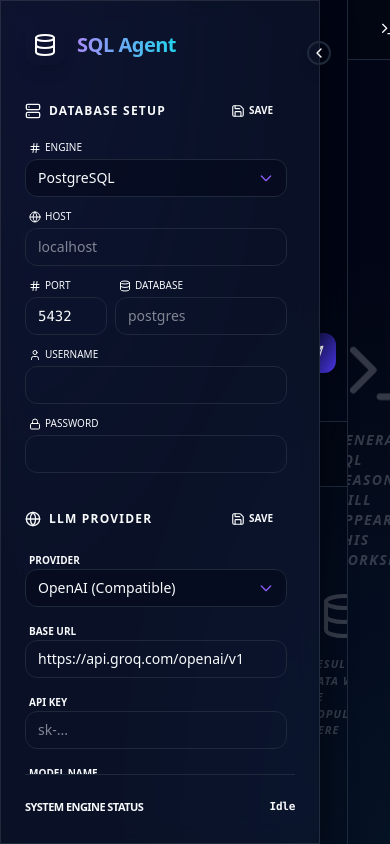
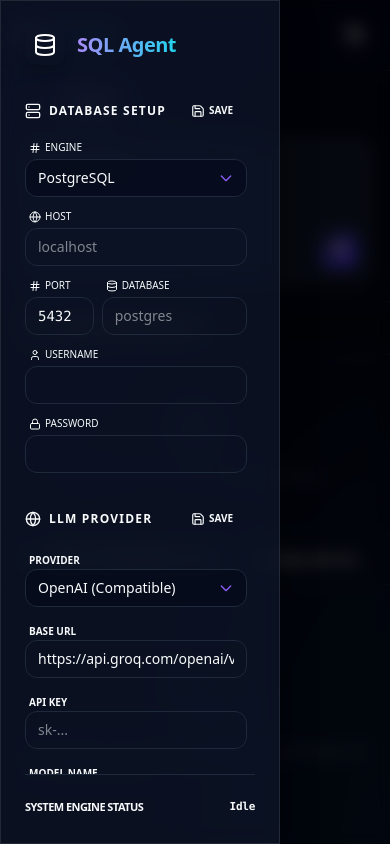
Before and after one commit to varunreddy/Node-SQL-agent, a React (Vite) app in the folder client/: page / in a window 390 px wide. Built offline with nearby package versions, Linux system fonts and the light colour scheme.

Commit message:
Implement mobile compatibility: responsive layout and drawer sidebar

```diff
--- a/client/src/App.tsx
+++ b/client/src/App.tsx
@@ -179,17 +179,40 @@ export default function App() {
   };
 
   return (
-    <div className="flex h-screen bg-background text-foreground overflow-hidden font-sans selection:bg-primary/30">
+    <div className="flex flex-col md:flex-row h-screen bg-background text-foreground overflow-hidden font-sans selection:bg-primary/30 relative">
+      {/* Mobile Header */}
+      <div className="md:hidden flex items-center justify-between p-4 border-b border-border/50 bg-slate-950/80 backdrop-blur-md z-30">
+        <div className="flex items-center space-x-2">
+          <Database className="w-5 h-5 text-primary" />
+          <span className="font-bold text-sm vibrant-text">SQL Agent</span>
+        </div>
+        <button
+          onClick={() => setIsSidebarOpen(!isSidebarOpen)}
+          className="p-2 bg-primary/10 rounded-lg border border-primary/20 text-primary active:scale-95 transition-transform"
+        >
+          <History className="w-5 h-5" />
+        </button>
+      </div>
+
+      {/* Mobile Sidebar Overlay */}
+      {isSidebarOpen && (
+        <div
+          className="md:hidden fixed inset-0 bg-black/60 backdrop-blur-sm z-40 transition-opacity animate-in fade-in duration-300"
+          onClick={() => setIsSidebarOpen(false)}
+        />
+      )}
+
       {/* Sidebar - Configuration */}
       <aside
         className={clsx(
-          "glass border-r flex flex-col transition-all duration-300 ease-in-out z-20 relative",
-          isSidebarOpen ? "w-80 p-6" : "w-16 p-4"
+          "glass border-r flex flex-col transition-all duration-300 ease-in-out z-50",
+          "fixed inset-y-0 left-0 md:relative md:translate-x-0 h-full",
+          isSidebarOpen ? "w-[280px] md:w-80 p-6 translate-x-0" : "-translate-x-full md:translate-x-0 md:w-16 md:p-4"
         )}
       >
         <button
           onClick={() => setIsSidebarOpen(!isSidebarOpen)}
-          className="absolute -right-3 top-10 w-6 h-6 bg-primary rounded-full flex items-center justify-center text-white border-2 border-background shadow-lg hover:scale-110 transition-transform"
+          className="hidden md:flex absolute -right-3 top-10 w-6 h-6 bg-primary rounded-full items-center justify-center text-white border-2 border-background shadow-lg hover:scale-110 transition-transform z-50"
         >
           {isSidebarOpen ? <ChevronLeft className="w-4 h-4" /> : <ChevronRight className="w-4 h-4" />}
         </button>
@@ -403,15 +426,15 @@ export default function App() {
         </div>
       </aside>
 
-      {/* Main Content Area - Split Layout Refactor */}
-      <main className="flex-1 flex flex-row overflow-hidden relative">
+      {/* Main Content Area - Responsive Split */}
+      <main className="flex-1 flex flex-col md:flex-row overflow-hidden relative">
         <div className="absolute top-0 right-0 w-[500px] h-[500px] bg-primary/5 blur-[120px] pointer-events-none rounded-full" />
         <div className="absolute bottom-0 left-0 w-[500px] h-[500px] bg-accent/5 blur-[120px] pointer-events-none rounded-full" />
 
-        {/* Left Column: Prompt & Results (Split vertically 50/50) */}
-        <div className="w-2/5 flex flex-col border-r border-border/50 bg-black/10 backdrop-blur-sm z-10 overflow-hidden">
+        {/* Column 1: Prompt & Results */}
+        <div className="w-full md:w-2/5 flex flex-col border-b md:border-b-0 md:border-r border-border/50 bg-black/10 backdrop-blur-sm z-10 overflow-hidden h-[60%] md:h-full">
           {/* Top: Prompt */}
-          <div className="h-1/2 p-8 flex flex-col space-y-4 border-b border-border/50 overflow-hidden">
+          <div className="h-1/2 p-4 md:p-8 flex flex-col space-y-4 border-b border-border/50 overflow-hidden">
             <div className="flex items-center space-x-3">
               <div className="p-2 bg-primary/10 rounded-lg border border-primary/20">
                 <Terminal className="w-4 h-4 text-primary" />
@@ -422,7 +445,7 @@ export default function App() {
               <textarea
                 value={prompt}
                 onChange={(e) => setPrompt(e.target.value)}
-                className="w-full h-full bg-secondary/10 border border-border/50 rounded-2xl p-6 text-sm resize-none focus:ring-2 focus:ring-primary/30 outline-none transition-all placeholder:text-muted-foreground/30 shadow-2xl glass-card leading-relaxed font-medium"
+                className="w-full h-full bg-secondary/10 border border-border/50 rounded-2xl p-4 md:p-6 text-sm resize-none focus:ring-2 focus:ring-primary/30 outline-none transition-all placeholder:text-muted-foreground/30 shadow-2xl glass-card leading-relaxed font-medium"
                 placeholder="Ask your query..."
               />
               <button
@@ -437,13 +460,13 @@ export default function App() {
 
           {/* Bottom: Analytical Results */}
           <div className="h-1/2 flex flex-col overflow-hidden group">
-            <div className="px-8 py-4 border-b border-border/50 flex items-center space-x-3 bg-black/20">
+            <div className="px-4 md:px-8 py-3 md:py-4 border-b border-border/50 flex items-center space-x-3 bg-black/20">
               <div className="p-1.5 bg-accent/10 rounded-md">
                 <History className="w-4 h-4 text-accent" />
               </div>
               <span className="text-xs font-bold tracking-widest uppercase text-accent">Analytical Results</span>
             </div>
-            <div className="flex-1 overflow-auto p-6 custom-scrollbar bg-black/5">
+            <div className="flex-1 overflow-auto p-4 md:p-6 custom-scrollbar bg-black/5">
               {results ? (
                 <div className="space-y-6 animate-in fade-in slide-in-from-bottom-4 duration-700">
                   {results.summary_text && (
@@ -490,9 +513,9 @@ export default function App() {
           </div>
         </div>
 
-        {/* Right Column: SQL Reasoning & Workspace (Full Height) */}
-        <div className="flex-1 flex flex-col bg-transparent relative overflow-hidden z-10">
-          <div className="px-8 py-4 border-b border-border/50 flex items-center justify-start space-x-6 bg-black/20">
+        {/* Column 2: SQL Reasoning & Workspace */}
+        <div className="flex-1 flex flex-col bg-transparent relative overflow-hidden z-10 h-[40%] md:h-full">
+          <div className="px-4 md:px-8 py-3 md:py-4 border-b border-border/50 flex items-center justify-start space-x-4 md:space-x-6 bg-black/20">
             <div className="flex items-center space-x-3 shrink-0">
               {status === 'thinking' ? (
                 <Loader2 className="w-4 h-4 text-primary animate-spin" />
@@ -508,12 +531,12 @@ export default function App() {
                 Agent Reasoning & SQL
               </span>
             </div>
-            <div className="text-[11px] text-primary/80 font-mono font-bold truncate max-w-[500px] px-3 py-1 bg-primary/10 rounded-full border border-primary/20 shrink min-w-0">
+            <div className="text-[10px] md:text-[11px] text-primary/80 font-mono font-bold truncate max-w-[150px] md:max-w-[500px] px-3 py-1 bg-primary/10 rounded-full border border-primary/20 shrink min-w-0">
               {currentThought || "Awaiting instructions..."}
             </div>
           </div>
 
-          <div className="flex-1 bg-black/10 p-8 relative group overflow-hidden">
+          <div className="flex-1 bg-black/10 p-4 md:p-8 relative group overflow-hidden">
             {activeSql ? (
               <div className="animate-in fade-in zoom-in-95 duration-500 h-full overflow-auto custom-scrollbar glass-card rounded-2xl border border-border/30 p-2">
                 <SyntaxHighlighter
```
